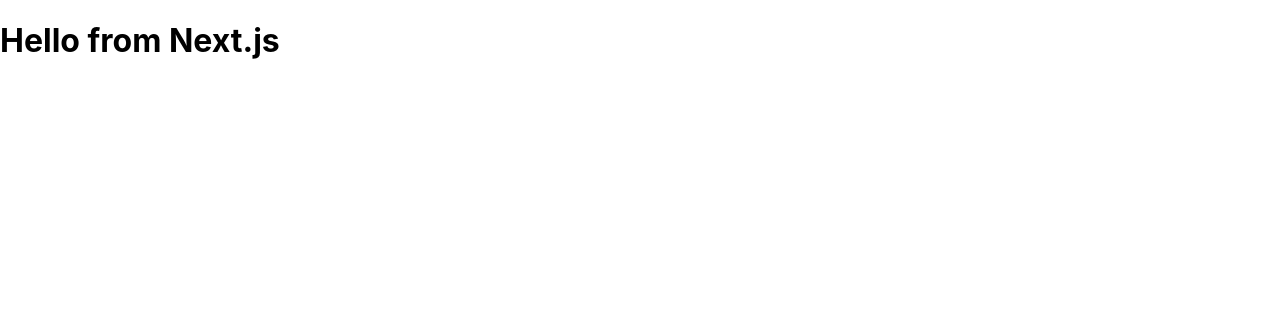
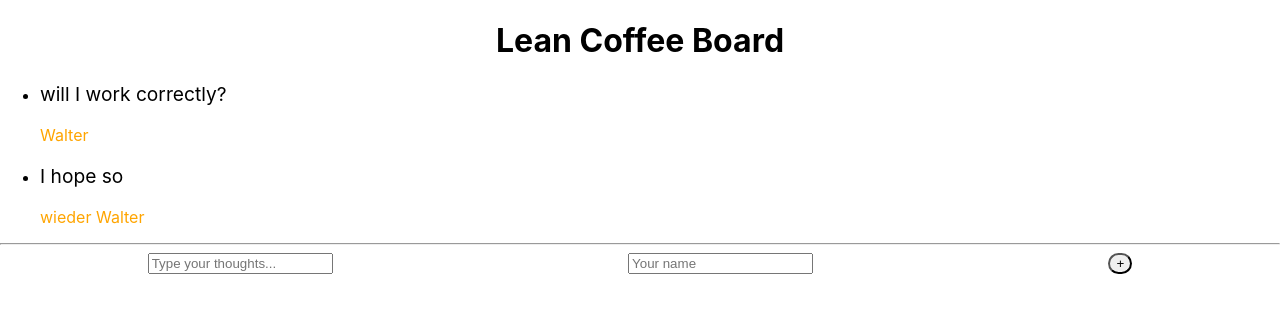
Before and after one commit to WalterRestifo/lean-coffee-board, a Next.js app: page / in a window 1280 px wide. Shown: the top 312 px of the page. Built offline with nearby package versions, Linux system fonts and the light colour scheme.

Commit message:
complete task 2 (#1)

```diff
--- /dev/null
+++ b/components/Card.js
@@ -0,0 +1,18 @@
+import styled from "styled-components";
+
+export default function Card({ thought, author }) {
+  return (
+    <li>
+      <StyledThoughtP>{thought}</StyledThoughtP>
+      <StyledAuthorP>{author}</StyledAuthorP>
+    </li>
+  );
+}
+
+const StyledThoughtP = styled.p`
+  font-size: larger;
+`;
+
+const StyledAuthorP = styled.p`
+  color: orange;
+`;
--- /dev/null
+++ b/components/Form.js
@@ -0,0 +1,31 @@
+import styled from "styled-components";
+
+export default function Form({ onAddNewListObj }) {
+  function handleSubmit(e) {
+    const newListObj = {
+      thought: e.target.thoughts.value,
+      author: e.target.author.value,
+    };
+
+    e.preventDefault();
+    onAddNewListObj(newListObj);
+    e.target.reset();
+  }
+
+  return (
+    <StyledForm onSubmit={handleSubmit}>
+      <input name="thoughts" placeholder="Type your thoughts..."></input>
+      <input name="author" placeholder="Your name"></input>
+      <StyledButton>+</StyledButton>
+    </StyledForm>
+  );
+}
+
+const StyledForm = styled.form`
+  display: flex;
+  justify-content: space-around;
+`;
+
+const StyledButton = styled.button`
+  border-radius: 25px;
+`;
--- /dev/null
+++ b/components/Header.js
@@ -0,0 +1,13 @@
+import styled from "styled-components";
+
+export default function Header() {
+  return (
+    <StyledHeader>
+      <h1>Lean Coffee Board</h1>
+    </StyledHeader>
+  );
+}
+
+const StyledHeader = styled.header`
+  text-align: center;
+`;
--- a/pages/index.js
+++ b/pages/index.js
@@ -1,7 +1,34 @@
+import Form from "../components/Form";
+import Header from "../components/Header";
+import { useState } from "react";
+import Card from "../components/Card";
+
 export default function HomePage() {
+  const [list, setList] = useState([
+    {
+      thought: "will I work correctly?",
+      author: "Walter",
+    },
+    {
+      thought: "I hope so",
+      author: "wieder Walter",
+    },
+  ]);
+
+  function handleAddNewListObj(newListObj) {
+    setList([...list, newListObj]);
+  }
+
   return (
-    <div>
-      <h1>Hello from Next.js</h1>
-    </div>
+    <>
+      <Header />
+      <ul>
+        {list.map(({ thought, author }) => {
+          return <Card key={thought} thought={thought} author={author} />;
+        })}
+      </ul>
+      <hr />
+      <Form onAddNewListObj={handleAddNewListObj} />
+    </>
   );
 }
```
